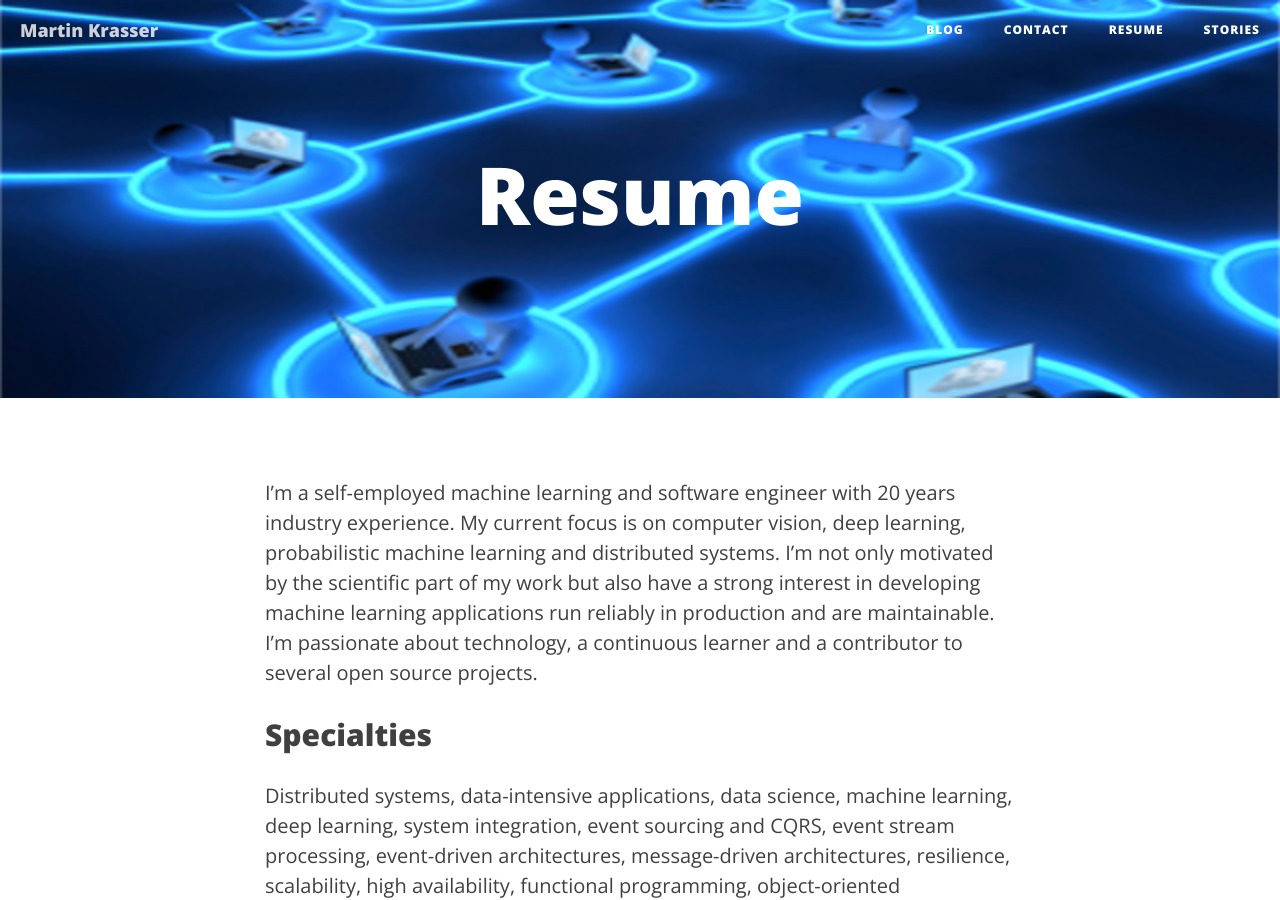
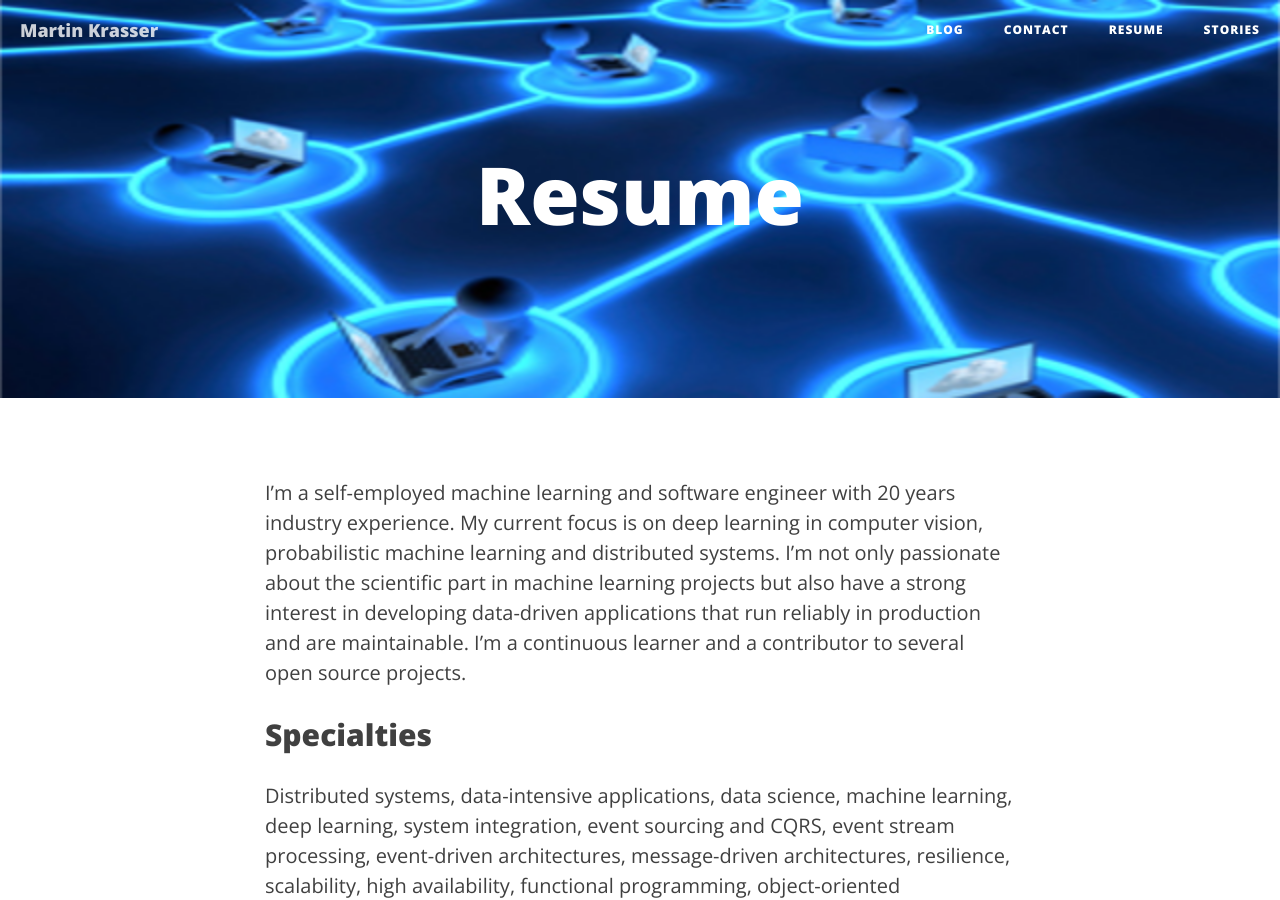
Before and after one commit to krasserm/krasserm.github.io, a Jekyll site: the page built from resume.md, in a window 1280 px wide and 900 px high. Built offline with Jekyll 4.4.1, drawn with Linux system fonts in a browser that asks for light colours.

Commit message:
Minor edit

```diff
--- a/resume.md
+++ b/resume.md
@@ -5,10 +5,10 @@ header-img: "img/distributed.png"
 ---
 
 I'm a self-employed machine learning and software engineer with 20 years industry experience. My current focus is on
-computer vision, deep learning, probabilistic machine learning and distributed systems. I'm not only motivated by the
-scientific part of my work but also have a strong interest in developing machine learning applications run reliably in
-production and are maintainable. I'm passionate about technology, a continuous learner and a contributor to several open
-source projects.
+deep learning in computer vision, probabilistic machine learning and distributed systems. I'm not only passionate about
+the scientific part in machine learning projects but also have a strong interest in developing data-driven applications
+that run reliably in production and are maintainable. I'm a continuous learner and a contributor to several open source
+projects.
 
 ## Specialties
 
```
Also changed, not shown: stories.md (+1 -1 lines).
